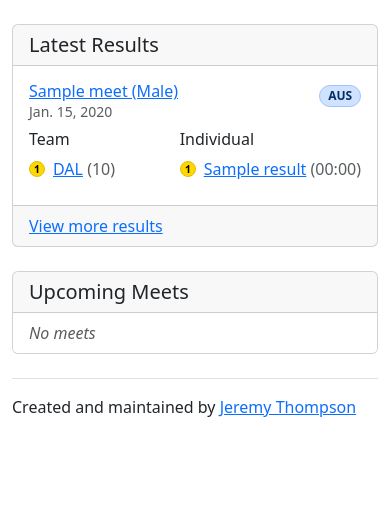
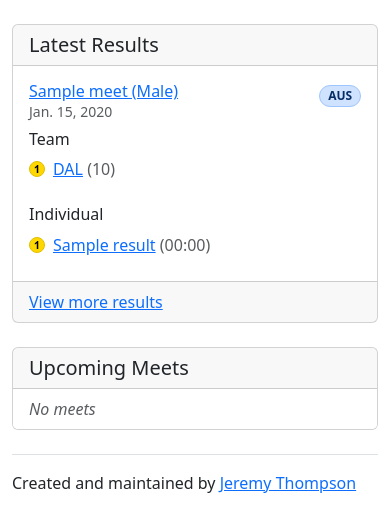
Before and after one commit to jhthompson/canada-xc, a Django app: page / in a window 390 px wide. Shown: the part 66-571 px from the top of the page. Run offline with Django 5.2, Linux system fonts and the light colour scheme; data comes from the database, SQL or seed files in the repository; tables that the repository leaves empty hold one stand-in row (values such as "Sample post"); parts of the project's set-up code (start-up, migrations or seed data) failed here and were passed over; some libraries are stand-ins or nearby versions.

Commit message:
Stack team and individual results on small screens

```diff
--- a/racing/templates/racing/index.html
+++ b/racing/templates/racing/index.html
@@ -29,8 +29,8 @@
                             {% endfor %}
                         </div>
                     </div>
-                    <div class="d-flex justify-content-between gap-3">
-                        <div>
+                    <div class="d-flex flex-column flex-lg-row justify-content-between gap-3">
+                        <div class="flex-fill">
                             <h4 class="h6">Team</h4>
                             {% for team, score in race.top_teams|slice:"3" %}
                                 <div class="d-flex align-items-center mb-2">
@@ -52,7 +52,7 @@
                                 <p class="text-muted fst-italic mb-0">No results</p>
                             {% endfor %}
                         </div>
-                        <div>
+                        <div class="flex-fill">
                             <h4 class="h6">Individual</h4>
                             {% for result in race.top_results|slice:":3" %}
                                 <div class="d-flex align-items-center mb-2">
```
